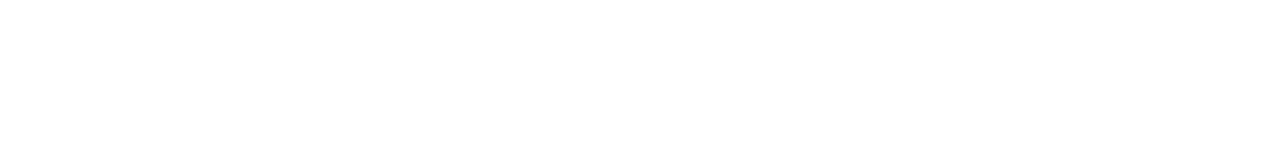
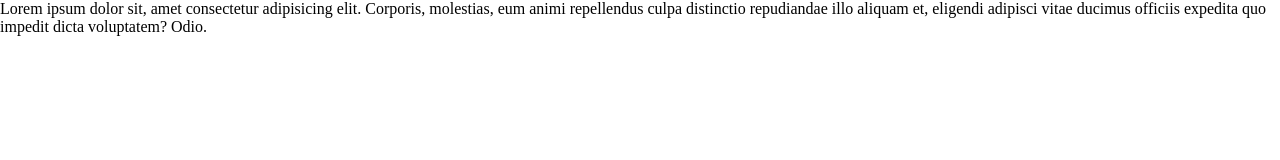
Before and after one commit to DaniilRazgulau/git-2, a plain HTML site: page index.html in a window 1280 px wide. Drawn offline with Linux system fonts and the light colour scheme.

```diff
--- a/index.html
+++ b/index.html
@@ -8,6 +8,6 @@
     <link rel="stylesheet" href="css/style.css">
 </head>
 <body>
-
+    <p>Lorem ipsum dolor sit, amet consectetur adipisicing elit. Corporis, molestias, eum animi repellendus culpa distinctio repudiandae illo aliquam et, eligendi adipisci vitae ducimus officiis expedita quo impedit dicta voluptatem? Odio.</p>
 </body>
 </html>
```
